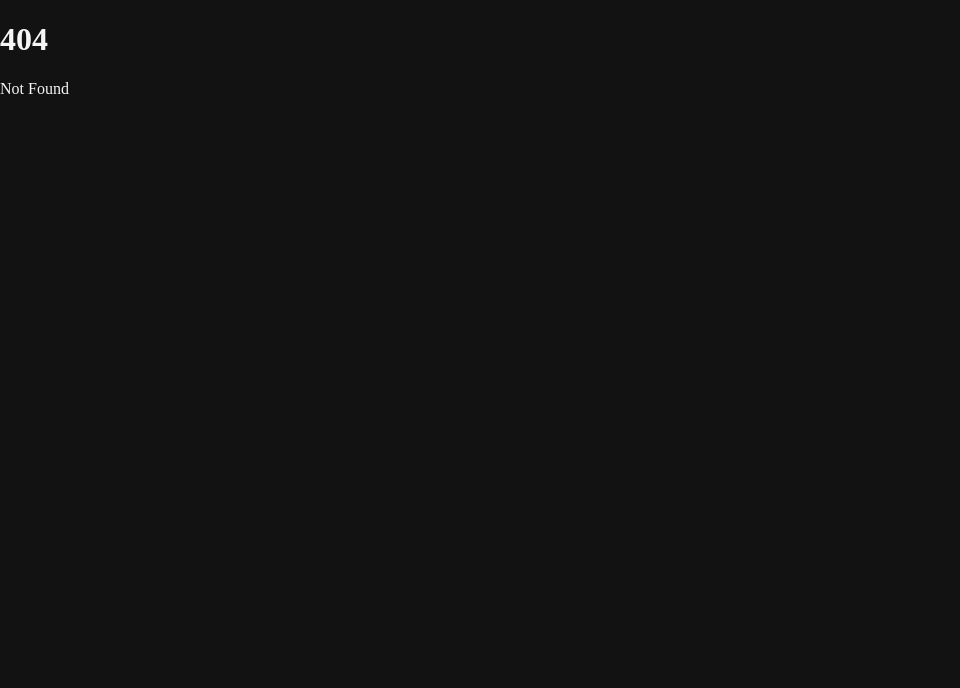
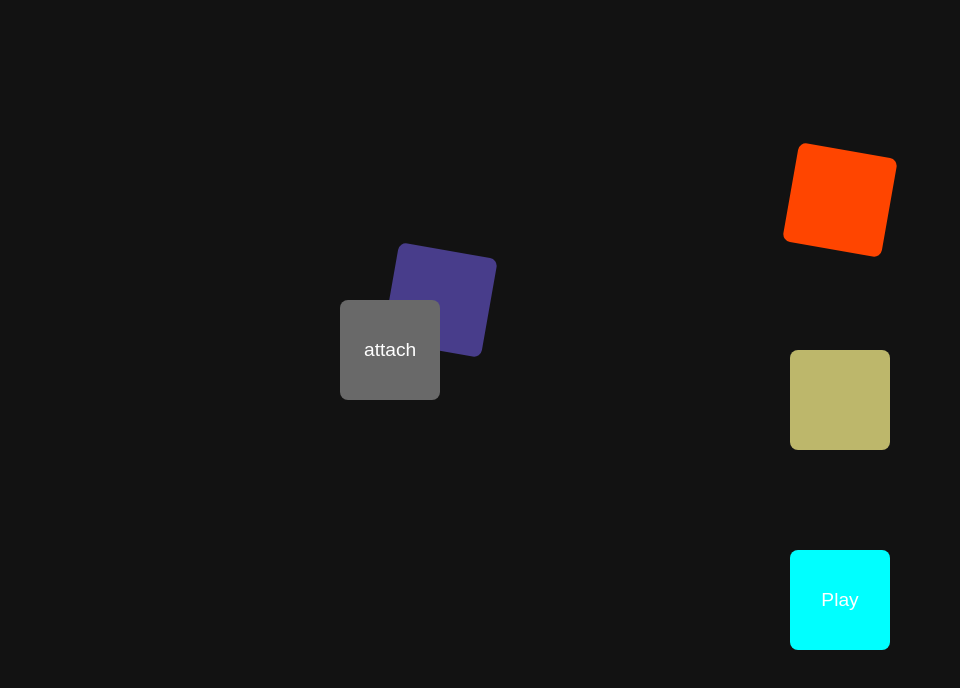
Before and after one commit to YahyaNashar22/svelte-tutorial, a SvelteKit app: page /gsap2 in a window 1280 px wide. Before the commit this address had no page. Shown: the top 688 px of the page, without its empty margins (0-960 px from the left). Built offline with nearby package versions, Linux system fonts and the light colour scheme.

Commit message:
gsap component lifecycle

```diff
--- /dev/null
+++ b/src/routes/gsap2/+page.svelte
@@ -0,0 +1,113 @@
+<script lang="ts">
+	import { onMount } from 'svelte';
+	import gsap from 'gsap';
+	import Tween from './tween.svelte';
+
+	let target: Element;
+	let target2: Element;
+	let rerunState = $state(0);
+
+	let animation = $state<GSAPAnimation>();
+
+	function tween(vars: any, ref: any) {
+		let tween: any;
+
+		return (target: any) => {
+			tween = gsap.to(target, vars);
+			ref?.(tween);
+			return () => tween.kill();
+		};
+	}
+
+	onMount(() => {
+		const tween = gsap.to(target, { rotation: 460, x: 200, duration: 2 });
+
+		return () => {
+			tween.kill();
+		};
+	});
+
+	$effect(() => {
+		rerunState;
+
+		if (!target2) return;
+
+		const tween2 = gsap.fromTo(
+			target2,
+			{ rotation: 0, x: 0 },
+			{ rotation: 460, x: -200, duration: 2, ease: 'bounce.inOut' }
+		);
+
+		return () => tween2.kill();
+	});
+</script>
+
+<main>
+	<div class="box" bind:this={target}></div>
+	<div class="box2" bind:this={target2}></div>
+
+	<Tween bind:tween={animation} vars={{ rotation: 360, x: 200, y: 200, duration: 2 }}>
+		<button onclick={() => animation?.restart()} class="box3">Play</button>
+	</Tween>
+
+	<div
+		class="box4"
+		{@attach (box) => {
+			gsap.to(box, { rotation: 360, x: 200, y: -100, duration: 2, ease: 'elastic.inOut' });
+		}}
+	></div>
+
+	<button
+		class="box5"
+		{@attach tween(
+			{ rotation: 360, x: -250, y: -250, duration: 2, ease: 'circ.inOut' },
+			(tween: any) => (animation = tween)
+		)}
+		onclick={() => animation?.restart()}>attach</button
+	>
+</main>
+
+<style>
+	main {
+		display: flex;
+		flex-direction: column;
+		align-items: center;
+		justify-content: center;
+		height: 100dvh;
+	}
+
+	.box {
+		width: 100px;
+		height: 100px;
+		background-color: orangered;
+		border-radius: 8px;
+	}
+
+	.box2 {
+		width: 100px;
+		height: 100px;
+		background-color: darkslateblue;
+		border-radius: 8px;
+	}
+
+	.box3 {
+		width: 100px;
+		height: 100px;
+		background-color: aqua;
+		border-radius: 8px;
+	}
+
+	.box4 {
+		width: 100px;
+		height: 100px;
+		background-color: darkkhaki;
+		border-radius: 8px;
+	}
+
+	.box5 {
+		width: 100px;
+		height: 100px;
+		background-color: dimgray;
+		border-radius: 8px;
+	}
+</style>
--- /dev/null
+++ b/src/routes/gsap2/tween.svelte
@@ -0,0 +1,16 @@
+<script lang="ts">
+	import gsap from 'gsap';
+
+	let { tween = $bindable(), vars, children } = $props();
+	let target: Element;
+
+	$effect(() => {
+		tween = gsap.fromTo(target, { x: 0, y: 0 }, vars);
+
+		return () => tween.kill();
+	});
+</script>
+
+<div bind:this={target}>
+	{@render children?.()}
+</div>
```
